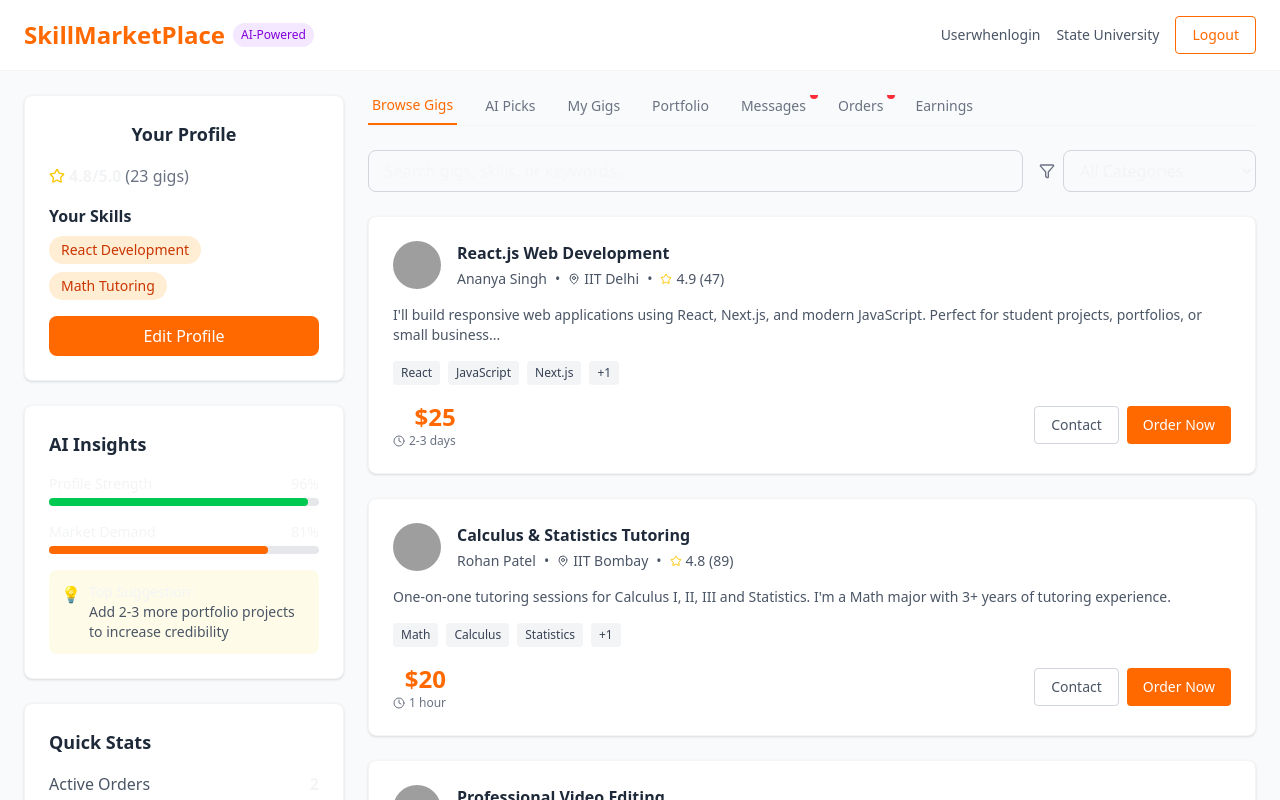
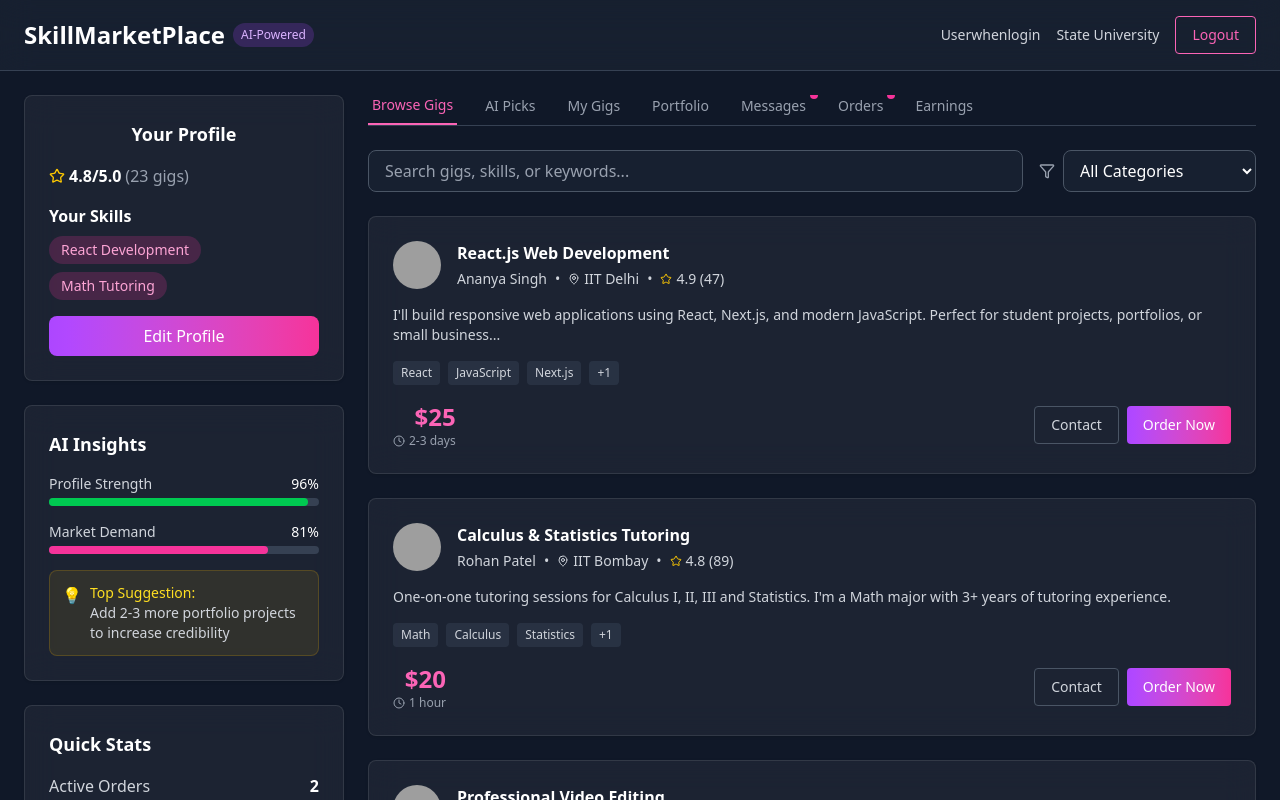
Before and after one commit to Akash01010101/ty-project, a React (Vite) app in the folder skill-marketplace-frontend/: page /dashboard in a window 1280 px wide. Shown: the top 800 px of the page. Built offline with nearby package versions, Linux system fonts and the light colour scheme; grey boxes are pictures that could not be loaded.

Commit message:
fixed color scheme

```diff
--- a/skill-marketplace-frontend/src/pages/DashboardPage.jsx
+++ b/skill-marketplace-frontend/src/pages/DashboardPage.jsx
@@ -87,19 +87,21 @@ const DashboardPage = () => {
   };
 
   return (
-    <div className="min-h-screen bg-gray-50">
+    <div className="min-h-screen bg-gray-900">
+      <div className="aurora-background"></div>
+      <div className="relative z-10">
       {/* Header */}
-      <div className="bg-white border-b">
+      <div className="bg-gray-800/50 backdrop-blur-lg border-b border-gray-700">
         <div className="container mx-auto px-4 sm:px-6 py-4">
           <div className="flex flex-col sm:flex-row justify-between items-start sm:items-center space-y-2 sm:space-y-0">
             <div className="flex items-center space-x-2">
-              <h1 className="text-xl sm:text-2xl font-bold text-orange-500">SkillMarketPlace</h1>
-              <span className="px-2 py-1 bg-purple-100 text-purple-700 text-xs rounded-full font-medium">AI-Powered</span>
+              <h1 className="text-xl sm:text-2xl font-bold text-white">SkillMarketPlace</h1>
+              <span className="px-2 py-1 bg-purple-500/20 text-purple-300 text-xs rounded-full font-medium">AI-Powered</span>
             </div>
             <div className="flex flex-col sm:flex-row items-start sm:items-center space-y-1 sm:space-y-0 sm:space-x-4">
-              <span className="text-gray-600 text-sm">Userwhenlogin</span>
-              <span className="text-gray-600 text-sm">State University</span>
-              <button className="px-3 py-1 sm:px-4 sm:py-2 text-orange-500 border border-orange-500 rounded hover:bg-orange-50 text-sm">
+              <span className="text-gray-300 text-sm">Userwhenlogin</span>
+              <span className="text-gray-300 text-sm">State University</span>
+              <button className="px-3 py-1 sm:px-4 sm:py-2 text-pink-400 border border-pink-400 rounded hover:bg-pink-400/10 text-sm">
                 Logout
               </button>
             </div>
@@ -112,58 +114,58 @@ const DashboardPage = () => {
           {/* Left Sidebar */}
           <div className="w-full lg:w-80 space-y-4 lg:space-y-6">
             {/* Profile Card */}
-            <div className="bg-white rounded-lg p-6 shadow-sm border">
+            <div className="bg-white/5 backdrop-blur-lg rounded-lg p-6 shadow-sm border border-white/10">
               <div className="text-center mb-4">
-                <h3 className="text-lg font-semibold text-gray-800">Your Profile</h3>
+                <h3 className="text-lg font-semibold text-white">Your Profile</h3>
               </div>
               <div className="flex items-center mb-4">
                 <Star className="w-4 h-4 text-yellow-400 mr-1" />
-                <span className="font-semibold">{profileStats.rating}/5.0</span>
-                <span className="text-gray-500 ml-1">({profileStats.totalGigs} gigs)</span>
+                <span className="font-semibold text-white">{profileStats.rating}/5.0</span>
+                <span className="text-gray-400 ml-1">({profileStats.totalGigs} gigs)</span>
               </div>
               <div className="mb-4">
-                <h4 className="font-semibold text-gray-800 mb-2">Your Skills</h4>
+                <h4 className="font-semibold text-white mb-2">Your Skills</h4>
                 <div className="flex flex-wrap gap-2">
                   {profileStats.skills.map((skill, index) => (
-                    <span key={index} className="px-3 py-1 bg-orange-100 text-orange-700 text-sm rounded-full">
+                    <span key={index} className="px-3 py-1 bg-pink-500/20 text-pink-300 text-sm rounded-full">
                       {skill}
                     </span>
                   ))}
                 </div>
               </div>
-              <button className="w-full py-2 bg-orange-500 text-white rounded-lg font-medium hover:bg-orange-600">
+              <button className="w-full py-2 bg-gradient-to-r from-purple-500 to-pink-500 text-white rounded-lg font-medium hover:from-purple-600 hover:to-pink-600">
                 Edit Profile
               </button>
             </div>
 
             {/* AI Insights */}
-            <div className="bg-white rounded-lg p-6 shadow-sm border">
-              <h3 className="text-lg font-semibold text-gray-800 mb-4">AI Insights</h3>
+            <div className="bg-white/5 backdrop-blur-lg rounded-lg p-6 shadow-sm border border-white/10">
+              <h3 className="text-lg font-semibold text-white mb-4">AI Insights</h3>
               <div className="space-y-4">
                 <div>
                   <div className="flex justify-between text-sm mb-1">
-                    <span>Profile Strength</span>
-                    <span>{profileStats.profileStrength}%</span>
+                    <span className="text-gray-300">Profile Strength</span>
+                    <span className="text-white">{profileStats.profileStrength}%</span>
                   </div>
-                  <div className="w-full bg-gray-200 rounded-full h-2">
+                  <div className="w-full bg-gray-700 rounded-full h-2">
                     <div className="bg-green-500 h-2 rounded-full" style={{width: `${profileStats.profileStrength}%`}}></div>
                   </div>
                 </div>
                 <div>
                   <div className="flex justify-between text-sm mb-1">
-                    <span>Market Demand</span>
-                    <span>{profileStats.marketDemand}%</span>
+                    <span className="text-gray-300">Market Demand</span>
+                    <span className="text-white">{profileStats.marketDemand}%</span>
                   </div>
-                  <div className="w-full bg-gray-200 rounded-full h-2">
-                    <div className="bg-orange-500 h-2 rounded-full" style={{width: `${profileStats.marketDemand}%`}}></div>
+                  <div className="w-full bg-gray-700 rounded-full h-2">
+                    <div className="bg-pink-500 h-2 rounded-full" style={{width: `${profileStats.marketDemand}%`}}></div>
                   </div>
                 </div>
-                <div className="bg-yellow-50 p-3 rounded-lg">
+                <div className="bg-yellow-500/10 p-3 rounded-lg border border-yellow-500/20">
                   <div className="flex items-start">
-                    <span className="text-yellow-500 mr-2">💡</span>
+                    <span className="text-yellow-400 mr-2">💡</span>
                     <div>
-                      <p className="font-medium text-sm">Top Suggestion:</p>
-                      <p className="text-sm text-gray-600">Add 2-3 more portfolio projects to increase credibility</p>
+                      <p className="font-medium text-sm text-yellow-300">Top Suggestion:</p>
+                      <p className="text-sm text-gray-300">Add 2-3 more portfolio projects to increase credibility</p>
                     </div>
                   </div>
                 </div>
@@ -171,24 +173,24 @@ const DashboardPage = () => {
             </div>
 
             {/* Quick Stats */}
-            <div className="bg-white rounded-lg p-6 shadow-sm border">
-              <h3 className="text-lg font-semibold text-gray-800 mb-4">Quick Stats</h3>
+            <div className="bg-white/5 backdrop-blur-lg rounded-lg p-6 shadow-sm border border-white/10">
+              <h3 className="text-lg font-semibold text-white mb-4">Quick Stats</h3>
               <div className="space-y-3">
                 <div className="flex justify-between">
-                  <span className="text-gray-600">Active Orders</span>
-                  <span className="font-semibold">{profileStats.activeOrders}</span>
+                  <span className="text-gray-300">Active Orders</span>
+                  <span className="font-semibold text-white">{profileStats.activeOrders}</span>
                 </div>
                 <div className="flex justify-between">
-                  <span className="text-gray-600">Portfolio Items</span>
-                  <span className="font-semibold">{profileStats.portfolioItems}</span>
+                  <span className="text-gray-300">Portfolio Items</span>
+                  <span className="font-semibold text-white">{profileStats.portfolioItems}</span>
                 </div>
                 <div className="flex justify-between">
-                  <span className="text-gray-600">This Month</span>
-                  <span className="font-semibold text-orange-500">${profileStats.thisMonth}</span>
+                  <span className="text-gray-300">This Month</span>
+                  <span className="font-semibold text-pink-400">${profileStats.thisMonth}</span>
                 </div>
                 <div className="flex justify-between">
-                  <span className="text-gray-600">Response Rate</span>
-                  <span className="font-semibold">{profileStats.responseRate}%</span>
+                  <span className="text-gray-300">Response Rate</span>
+                  <span className="font-semibold text-white">{profileStats.responseRate}%</span>
                 </div>
               </div>
             </div>
@@ -197,20 +199,20 @@ const DashboardPage = () => {
           {/* Main Content */}
           <div className="flex-1 mt-6 lg:mt-0">
             {/* Navigation Tabs */}
-            <div className="flex space-x-2 sm:space-x-6 mb-4 sm:mb-6 border-b overflow-x-auto">
+            <div className="flex space-x-2 sm:space-x-6 mb-4 sm:mb-6 border-b border-gray-700 overflow-x-auto">
               {tabs.map((tab) => (
                 <button
                   key={tab}
                   onClick={() => setActiveTab(tab)}
                   className={`pb-2 px-1 text-sm font-medium relative whitespace-nowrap ${
                     activeTab === tab
-                      ? 'text-orange-500 border-b-2 border-orange-500'
-                      : 'text-gray-500 hover:text-gray-700'
+                      ? 'text-pink-400 border-b-2 border-pink-400'
+                      : 'text-gray-400 hover:text-gray-200'
                   }`}
                 >
                   {tab}
                   {(tab === 'Messages' || tab === 'Orders') && (
-                    <span className="absolute -top-1 -right-2 w-2 h-2 bg-red-500 rounded-full"></span>
+                    <span className="absolute -top-1 -right-2 w-2 h-2 bg-pink-500 rounded-full"></span>
                   )}
                 </button>
               ))}
@@ -222,15 +224,15 @@ const DashboardPage = () => {
                 <input
                   type="text"
                   placeholder="Search gigs, skills, or keywords..."
-                  className="w-full px-4 py-2 border border-gray-300 rounded-lg focus:outline-none focus:ring-2 focus:ring-orange-500"
+                  className="w-full px-4 py-2 bg-gray-800/50 border border-gray-600 rounded-lg focus:outline-none focus:ring-2 focus:ring-pink-500 text-white placeholder-gray-400"
                 />
               </div>
               <div className="flex items-center space-x-2 w-full sm:w-auto">
-                <Filter className="w-4 h-4 text-gray-500" />
+                <Filter className="w-4 h-4 text-gray-400" />
                 <select
                   value={selectedCategory}
                   onChange={(e) => setSelectedCategory(e.target.value)}
-                  className="flex-1 sm:flex-none px-3 py-2 border border-gray-300 rounded-lg focus:outline-none focus:ring-2 focus:ring-orange-500"
+                  className="flex-1 sm:flex-none px-3 py-2 bg-gray-800/50 border border-gray-600 rounded-lg focus:outline-none focus:ring-2 focus:ring-pink-500 text-white"
                 >
                   {categories.map((category) => (
                     <option key={category} value={category}>{category}</option>
@@ -247,7 +249,7 @@ const DashboardPage = () => {
                   initial={{ opacity: 0, y: 20 }}
                   animate={{ opacity: 1, y: 0 }}
                   transition={{ duration: 0.3 }}
-                  className="bg-white rounded-lg p-4 sm:p-6 shadow-sm border hover:shadow-md transition-shadow"
+                  className="bg-white/5 backdrop-blur-lg rounded-lg p-4 sm:p-6 shadow-sm border border-white/10 hover:shadow-md transition-shadow"
                 >
                   <div className="flex items-start space-x-4 mb-4">
                     <img
@@ -256,8 +258,8 @@ const DashboardPage = () => {
                       className="w-12 h-12 rounded-full object-cover"
                     />
                     <div className="flex-1">
-                      <h3 className="font-semibold text-gray-800 mb-1">{gig.title}</h3>
-                      <div className="flex flex-wrap items-center space-x-1 sm:space-x-2 text-sm text-gray-600">
+                      <h3 className="font-semibold text-white mb-1">{gig.title}</h3>
+                      <div className="flex flex-wrap items-center space-x-1 sm:space-x-2 text-sm text-gray-300">
                         <span>{gig.user.name}</span>
                         <span className="hidden sm:inline">•</span>
                         <div className="flex items-center">
@@ -273,11 +275,11 @@ const DashboardPage = () => {
                     </div>
                   </div>
 
-                  <p className="text-gray-600 text-sm mb-4 line-clamp-2">{gig.description}</p>
+                  <p className="text-gray-300 text-sm mb-4 line-clamp-2">{gig.description}</p>
 
                   <div className="flex flex-wrap gap-2 mb-4">
                     {gig.skills.map((skill, index) => (
-                      <span key={index} className="px-2 py-1 bg-gray-100 text-gray-700 text-xs rounded">
+                      <span key={index} className="px-2 py-1 bg-gray-700/50 text-gray-300 text-xs rounded">
                         {skill}
                       </span>
                     ))}
@@ -286,18 +288,18 @@ const DashboardPage = () => {
                   <div className="flex flex-col sm:flex-row items-start sm:items-center justify-between space-y-3 sm:space-y-0">
                     <div className="flex items-center space-x-4">
                       <div className="text-left sm:text-right">
-                        <div className="text-xl sm:text-2xl font-bold text-orange-500">${gig.price}</div>
-                        <div className="text-xs text-gray-500 flex items-center">
+                        <div className="text-xl sm:text-2xl font-bold text-pink-400">${gig.price}</div>
+                        <div className="text-xs text-gray-400 flex items-center">
                           <Clock className="w-3 h-3 mr-1" />
                           {gig.duration}
                         </div>
                       </div>
                     </div>
                     <div className="flex flex-col sm:flex-row space-y-2 sm:space-y-0 sm:space-x-2 w-full sm:w-auto">
-                      <button className="px-3 sm:px-4 py-2 text-gray-600 border border-gray-300 rounded hover:bg-gray-50 text-sm">
+                      <button className="px-3 sm:px-4 py-2 text-gray-300 border border-gray-600 rounded hover:bg-gray-700/50 text-sm">
                         Contact
                       </button>
-                      <button className="px-3 sm:px-4 py-2 bg-orange-500 text-white rounded hover:bg-orange-600 text-sm">
+                      <button className="px-3 sm:px-4 py-2 bg-gradient-to-r from-purple-500 to-pink-500 text-white rounded hover:from-purple-600 hover:to-pink-600 text-sm">
                         Order Now
                       </button>
                     </div>
@@ -308,6 +310,7 @@ const DashboardPage = () => {
           </div>
         </div>
       </div>
+      </div>
     </div>
   );
 };
```
